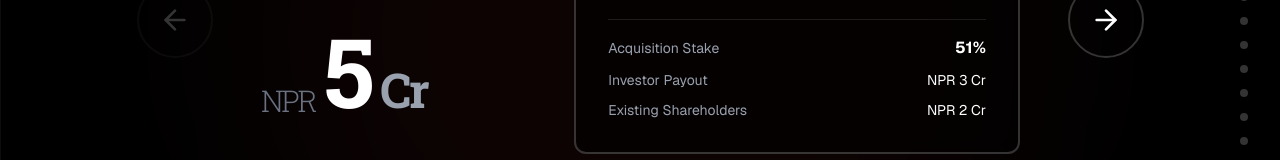
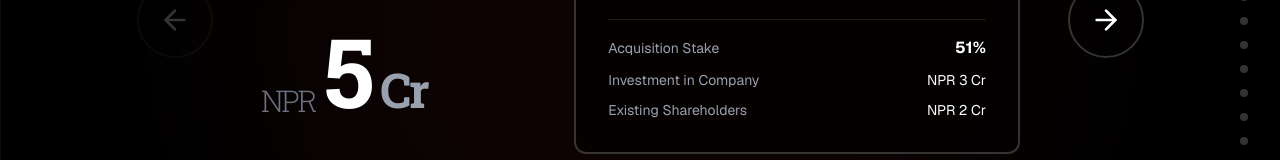
Before and after one commit to Wingsuiter101/Blq-venture, a Next.js app: page / in a window 1280 px wide. Shown: the part 363-523 px from the top of the page. Built offline with nearby package versions, Linux system fonts and the light colour scheme.

Commit message:
Update: Change Investor Payout to Investment in Company

```diff
--- a/app/page.tsx
+++ b/app/page.tsx
@@ -562,7 +562,7 @@ function InvestmentCarousel() {
       highlights: ["BrandLogiq", "BLQ Agency"],
       breakdown: [
         { label: "Acquisition Stake", value: "51%", bold: true },
-        { label: "Investor Payout", value: "NPR 3 Cr", bold: false },
+        { label: "Investment in Company", value: "NPR 3 Cr", bold: false },
         { label: "Existing Shareholders", value: "NPR 2 Cr", bold: false }
       ],
       advantages: [
```
